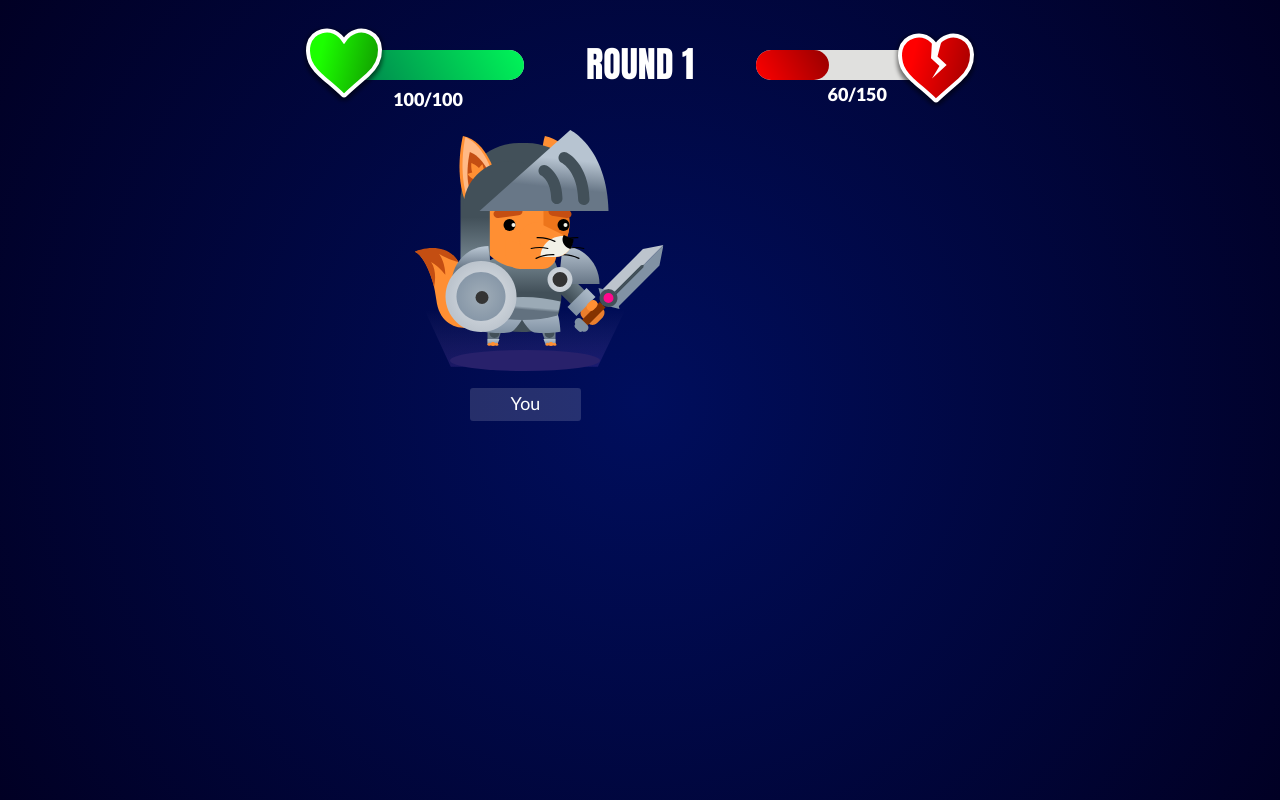
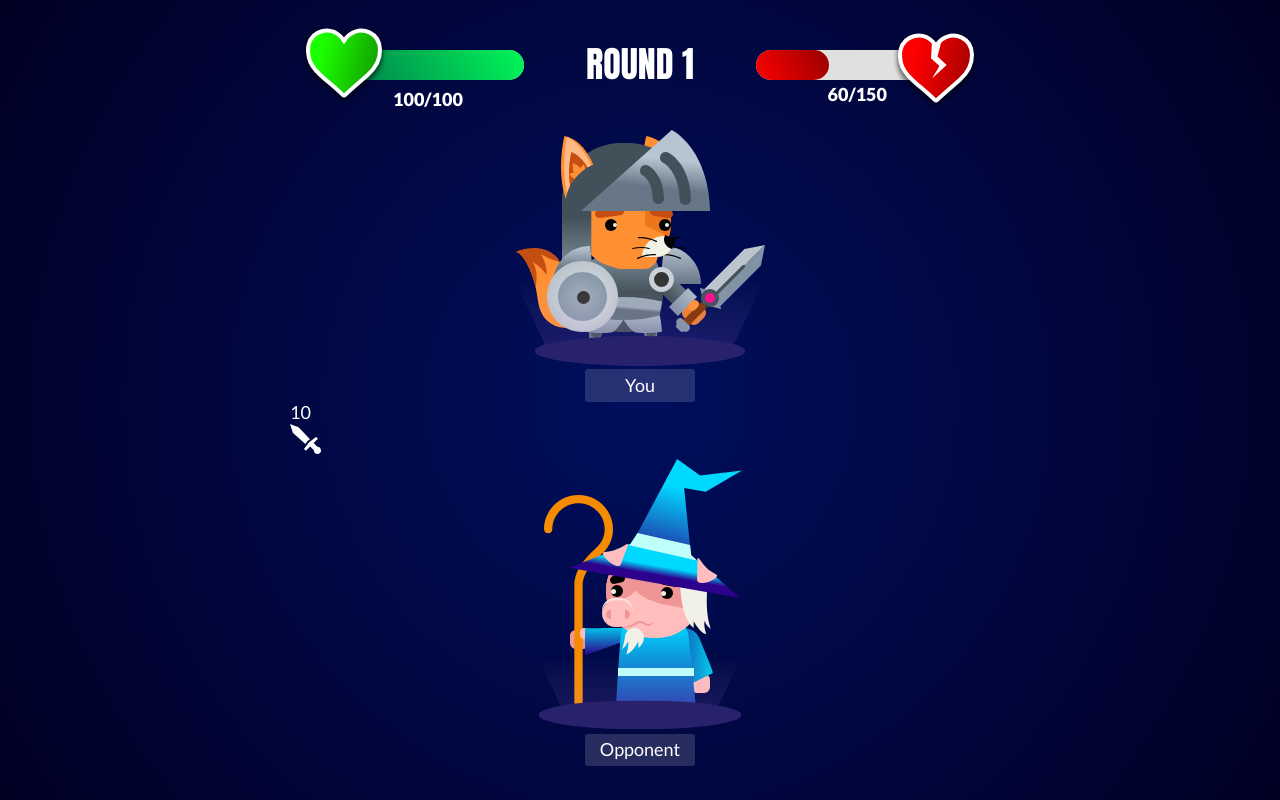
Before and after one commit to tamaraeaton/trivia-fighters, a React (Create React App) app: page /game in a window 1280 px wide. Built offline with nearby package versions, Linux system fonts and the light colour scheme.

Commit message:
RAP403: - format for avatar

```diff
--- a/src/components/Avatar/Avatar.scss
+++ b/src/components/Avatar/Avatar.scss
@@ -1,36 +1,43 @@
-.avatarContainer {
-  width: 100%;
-  position: relative;
+.wrapper {
+  display: flex;
+  flex-direction: column;
+  gap: 18.5px;
+  align-items: center;
 }
 
-.avatarImage {
-  position: absolute;
-  transform: translate(50%);
-  z-index: 1;
+.avatarContainer {
+  // width: fit-content;
+  position: relative;
 }
 
 .avatarShadow {
   position: absolute;
-  top: 180px;
-  left: 135px;
-  width: 200px;
+  bottom: 0;
+  // height: 91.36px;
+  // width: 297px;
+  transform: translateX(-50%);
+  left: 50%;
 }
 
 .avatarShadowBase {
   position: absolute;
-  top: 220px;
-  left: 160px;
-  width: 150px;
+  bottom: 0;
+  transform: translate(-50%, 50%);
+  // height: 30px;
+  width: 211px;
+  left: 50%;
+}
+
+.avatarImage {
+  // position: absolute;
+  // transform: translate(50%);
 }
 
 .avatarName {
-  position: absolute;
-  top: 240px;
-  left: 180px;
-  justify-content: flex-end;
   text-align: center;
   background-color: rgba(255, 255, 255, 0.15);
   width: 100px;
   border-radius: 3px;
   padding: 0.3rem;
+  margin: 0;
 }
--- a/src/components/Avatar/Avatar.tsx
+++ b/src/components/Avatar/Avatar.tsx
@@ -17,11 +17,12 @@ const Avatar: FunctionComponent<AvatarProps> = ({
   shadowBase,
 }) => {
   return (
-    <div data-testid="avatar" className="avatarContainer">
-      <img className="avatarImage" src={character} alt={alt}></img>
-      <img className="avatarShadow" src={shadow} alt={alt}></img>
-      <img className="avatarShadowBase" src={shadowBase} alt={alt}></img>
-
+    <div className="wrapper">
+      <div data-testid="avatar" className="avatarContainer">
+        <img className="avatarShadow" src={shadow} alt={alt}></img>
+        <img className="avatarShadowBase" src={shadowBase} alt={alt}></img>
+        <img className="avatarImage" src={character} alt={alt}></img>
+      </div>
       <p className="avatarName">{name}</p>
     </div>
   );
--- /dev/null
+++ b/src/pages/Game.scss
@@ -0,0 +1,7 @@
+.avatarContainer {
+  border: '1px solid pink';
+  display: 'flex';
+  width: '100%';
+  align-content: 'flex-end';
+  justify-content: 'space-between';
+}
--- a/src/pages/Game.tsx
+++ b/src/pages/Game.tsx
@@ -1,7 +1,9 @@
 import HealthBar from 'components/HealthBar/HealthBar';
 import Round from '../components/Round/Round';
+import Action from '../components/Action/Action';
 import Avatar from '../components/Avatar/Avatar';
 import FoxKnight from '../assets/images/fox-knight.svg';
+import WizardPig from '../assets/images/wizard-pig.svg';
 import Shadow from '../assets/images/shadow-gradient.svg';
 import ShadowBase from '../assets/images/shadow.svg';
 
@@ -23,7 +25,7 @@ const Game: React.FunctionComponent = () => {
           currentHealth={60}
         />
       </div>
-
+      <div className="avatarContainer">
         <Avatar
           alt="dragon"
           name="You"
@@ -31,6 +33,15 @@ const Game: React.FunctionComponent = () => {
           shadowBase={ShadowBase}
           shadow={Shadow}
         />
+        <Action isReversed={true} actionState={'attack'} attackValue={10} />
+        <Avatar
+          alt="wizardpig"
+          name="Opponent"
+          character={WizardPig}
+          shadowBase={ShadowBase}
+          shadow={Shadow}
+        />
+      </div>
     </>
   );
 };
```
Also changed, not shown: 1 other file (tests, documents, lock files or other folders). Lines whose indentation alone changed are shown as unchanged.
